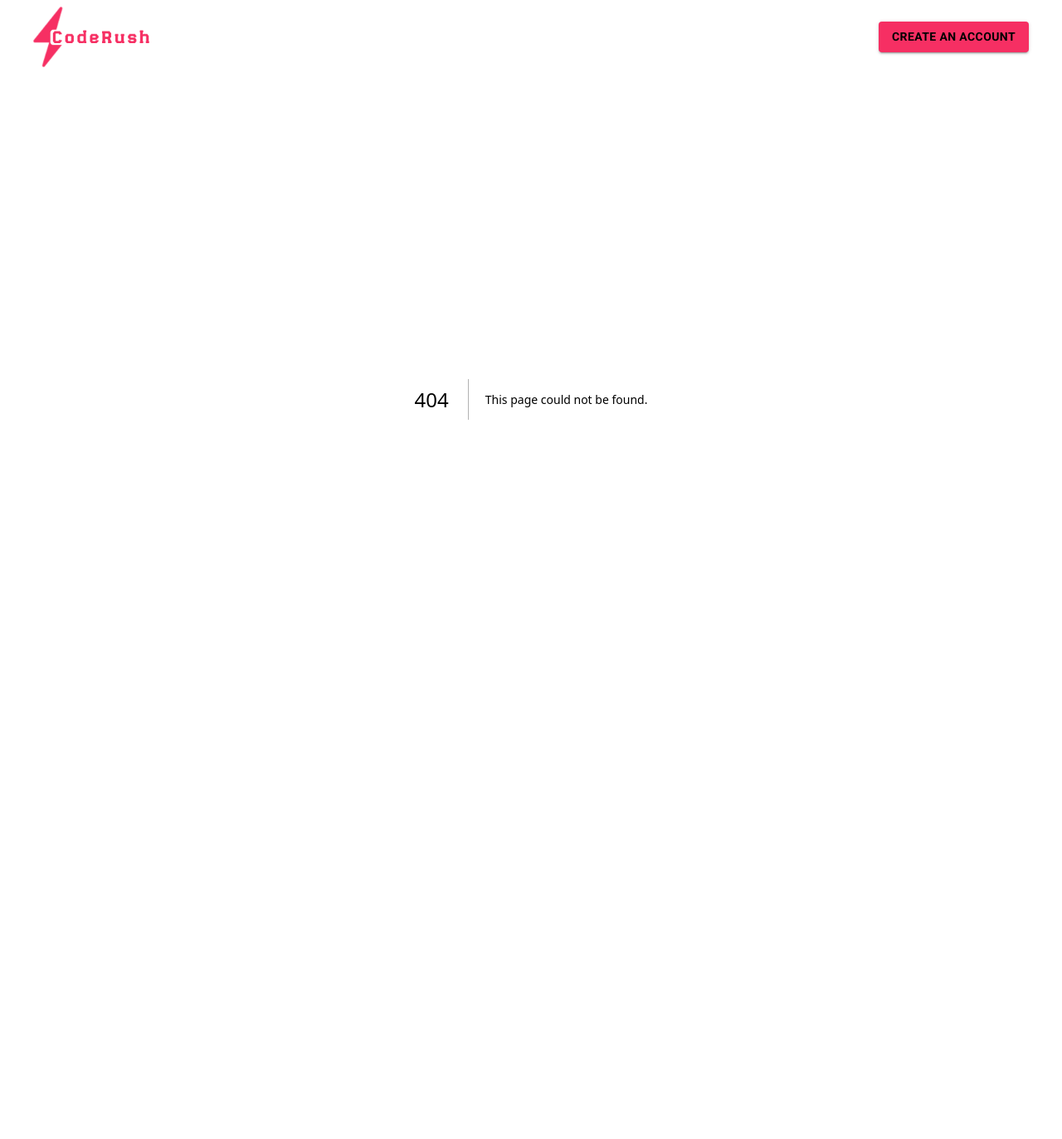
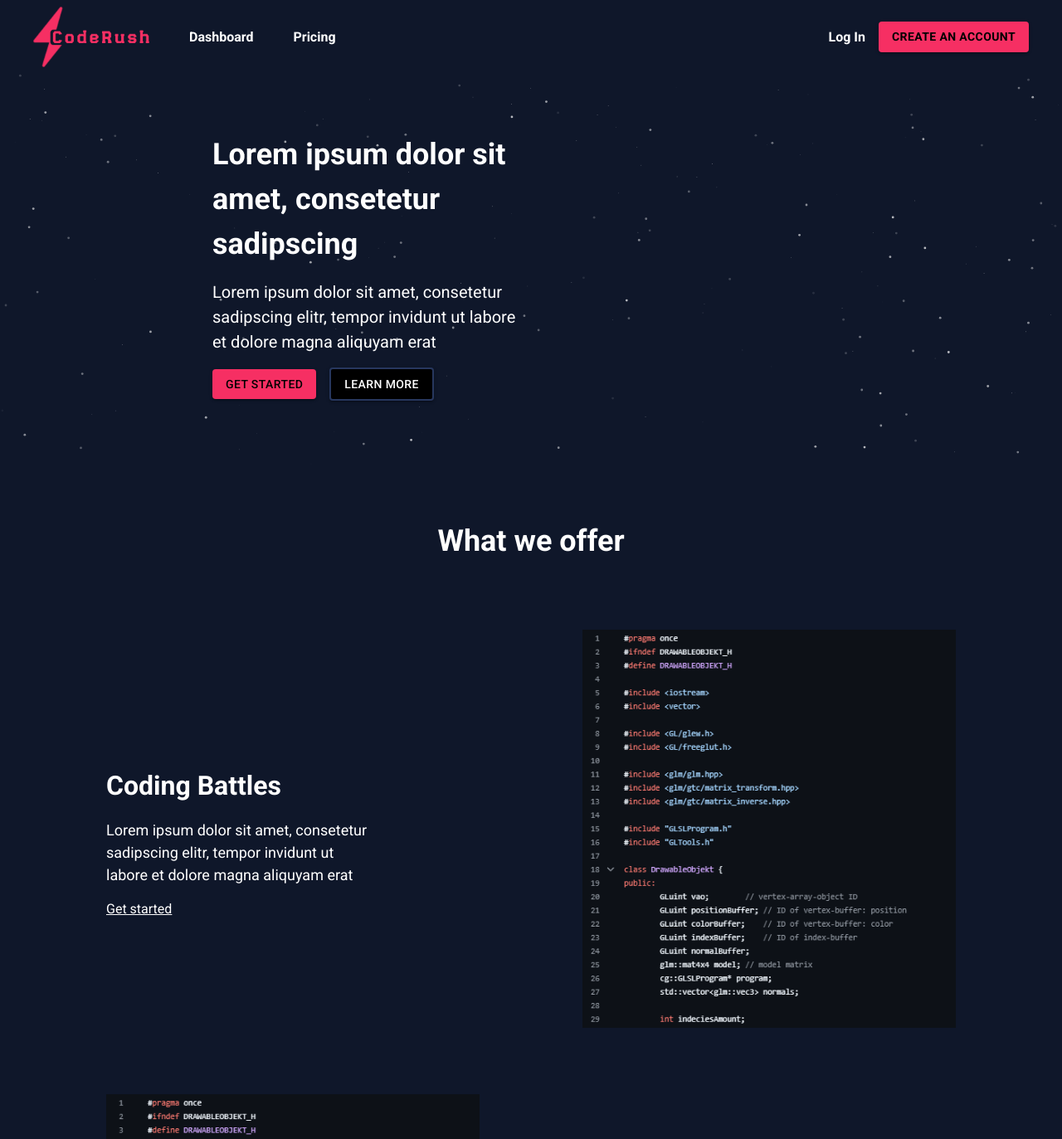
Before and after one commit to CodeRush-App/Frontend, a Next.js app: page / in a window 1280 px wide. Before the commit this address had no page. Shown: the top 1373 px of the page at 83% size. Before the commit the page ends 881 px from the top, so only its background shows below. Built offline with nearby package versions, Linux system fonts and the light colour scheme.

Commit message:
add homepage

```diff
--- a/src/components/Header.tsx
+++ b/src/components/Header.tsx
@@ -1,38 +1,71 @@
-import { AppBar, Box, Button, Link, Toolbar } from "@mui/material";
+import { AppBar, Avatar, Box, Button, Link, TextField, Toolbar } from "@mui/material";
 import Image from "next/image";
 import logo from "../../public/logo.png";
 import { useRouter } from "next/router";
+import { useState } from "react";
 
 export default function Header() {
+  // TODO: Replace with actual authentication logic
+  const [isloggedIn, setIsLoggedIn] = useState(false);
   const router = useRouter();
 
   return (
     <AppBar position="static" color="transparent" elevation={0}>
       <Toolbar sx={{ justifyContent: "space-between", fontWeight: "bold", pt: 1 }}>
         {/* Left options */}
-        <Box sx={{ display: "flex", gap: 2, alignItems: "center", pl: 2 }}>
-          <Image src={logo} alt="Logo" width={140} height={140} onClick={() => router.push("/home")} />
+        <Box sx={{ display: "flex", gap: 6, alignItems: "center", pl: 2 }}>
+          {isloggedIn && (
+            <>
+              <Image src={logo} alt="Logo" width={140} height={140} onClick={() => router.push("/dashboard")} />
+              <Link color="textPrimary" onClick={() => router.push("/problems")} underline="none">
+                Problems
+              </Link>
+              <Link color="textPrimary" onClick={() => router.push("/compete")} underline="none">
+                Compete
+              </Link>
+              <Link color="textPrimary" onClick={() => router.push("/teamup")} underline="none">
+                Team-up
+              </Link>
+              <Link color="textPrimary" onClick={() => router.push("/leaderboards")} underline="none">
+                Leaderboards
+              </Link>
+              <Link color="textPrimary" onClick={() => router.push("/gethired")} underline="none">
+                Get hired
+              </Link>
+            </>)}
+
+          {!isloggedIn && (
+            <>
+              <Image src={logo} alt="Logo" width={140} height={140} onClick={() => router.push("/")} />
               <Link color="textPrimary" onClick={() => router.push("/dashboard")} underline="none">
                 Dashboard
               </Link>
               <Link color="textPrimary" onClick={() => router.push("/pricing")} underline="none">
                 Pricing
               </Link>
+            </>)}
         </Box>
+
         {/* Right options */}
         <Box sx={{ display: "flex", gap: 2, alignItems: "center", pr: 2 }}>
+          {isloggedIn && (
+            <>
+              <TextField type="text" id="search" label="Search" variant="outlined" size="small" sx={{ width: "200px" }} />
+              <Button variant="text">
+                TODO: BELL
+              </Button>
+              <Avatar alt="User Avatar" src="/avatar.png" sx={{ width: 40, height: 40, cursor: "pointer" }} onClick={() => router.push("/profile")} />
+            </>)}
+          {!isloggedIn && (<>
             <Link color="textPrimary" onClick={() => router.push("/login")} underline="none">
               Log In
             </Link>
-          <Button
-            variant="contained"
-            color="primary"
-            sx={{ fontWeight: "bold" }}
-            onClick={() => router.push("/loginSelection")}
-          >
+            <Button variant="contained" color="primary" sx={{ fontWeight: "bold" }} onClick={() => router.push("/loginSelection")}>
               Create an Account
             </Button>
+          </>)}
         </Box>
+
       </Toolbar>
     </AppBar>
   );
--- a/src/pages/home.tsx
+++ b/src/pages/index.tsx
@@ -5,7 +5,7 @@ import code from "../../public/code.png";
 import Link from "next/link";
 import { MagicCard } from "@/components/magicui/magic-card";
 
-export default function Home() {
+export default function Homepage() {
   return (
     <Box sx={{ display: "flex", flexDirection: "column" }}>
       <Box sx={{ display: "flex", position: "relative", height: "60vh", width: "100%", alignItems: "center", minHeight: "400px" }}>
@@ -36,7 +36,7 @@ export default function Home() {
             Lorem ipsum dolor sit amet, consetetur sadipscing elitr, tempor invidunt ut labore et dolore magna aliquyam erat
           </Box>
           {/* TODO: Link Logic */}
-          <Link href="/home" style={{ color: "white", textDecoration: "underline" }}> Get started </Link>
+          <Link href="/" style={{ color: "white", textDecoration: "underline" }}> Get started </Link>
         </Box>
         <Image src={code} alt="Code" width={450} />
       </Box>
@@ -51,7 +51,7 @@ export default function Home() {
             Lorem ipsum dolor sit amet, consetetur sadipscing elitr, tempor invidunt ut labore et dolore magna aliquyam erat
           </Box>
           {/* TODO: Link Logic */}
-          <Link href="/home" style={{ color: "white", textDecoration: "underline" }}> Get started </Link>
+          <Link href="/" style={{ color: "white", textDecoration: "underline" }}> Get started </Link>
         </Box>
       </Box>
 
@@ -64,7 +64,7 @@ export default function Home() {
             Lorem ipsum dolor sit amet, consetetur sadipscing elitr, tempor invidunt ut labore et dolore magna aliquyam erat
           </Box>
           {/* TODO: Link Logic */}
-          <Link href="/home" style={{ color: "white", textDecoration: "underline" }}> Get started </Link>
+          <Link href="/" style={{ color: "white", textDecoration: "underline" }}> Get started </Link>
         </Box>
         <Image src={code} alt="Code" width={450} />
       </Box>
@@ -102,9 +102,7 @@ export default function Home() {
             </Box>
           </MagicCard>
         </Paper>
-
       </Box>
-
     </Box>
   );
 }
```
Lines whose indentation alone changed are shown as unchanged.
